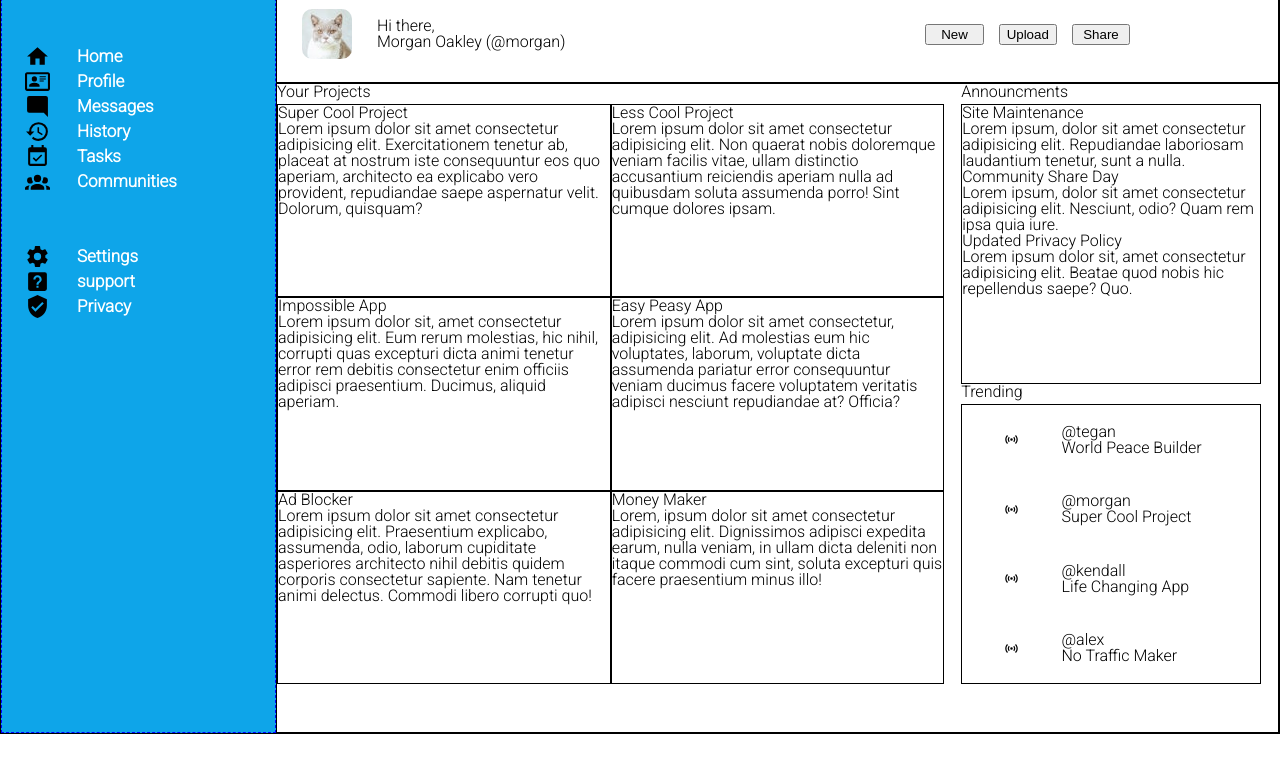
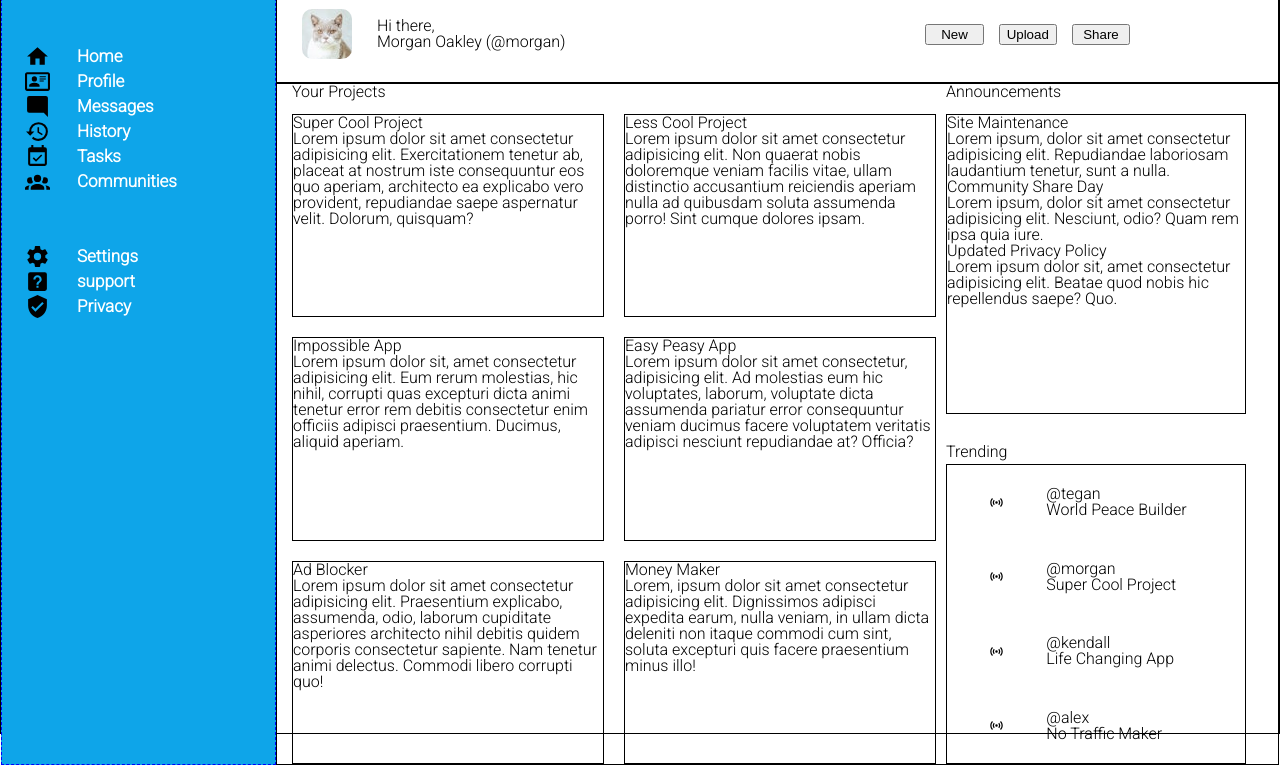
Before and after one commit to ealvara6/admin-dashboard, a plain HTML site: page index.html in a window 1280 px wide. Shown: the part 68-833 px from the top of the page. Before the commit the page ends 802 px from the top, so only its background shows below. Drawn offline with Linux system fonts and the light colour scheme.

Commit message:
Create dynamics columns for cards section

```diff
--- a/index.html
+++ b/index.html
@@ -89,8 +89,9 @@
             </div>
         </div>
         <div class="main-content">
+            <div>Your Projects</div>
+            <div>Announcements</div>
             <div class="cards">
-                <div>Your Projects</div>
                 <div class="card">
                     <div>Super Cool Project</div>
                     <div>Lorem ipsum dolor sit amet consectetur adipisicing elit. Exercitationem tenetur ab, placeat at nostrum iste consequuntur eos quo aperiam, architecto ea explicabo vero provident, repudiandae saepe aspernatur velit. Dolorum, quisquam?</div>
@@ -116,8 +117,7 @@
                     <div>Lorem, ipsum dolor sit amet consectetur adipisicing elit. Dignissimos adipisci expedita earum, nulla veniam, in ullam dicta deleniti non itaque commodi cum sint, soluta excepturi quis facere praesentium minus illo!</div>
                 </div>
             </div>
-            <div class="announcments">
-                <div>Announcments</div>
+            <div class="announcements">
                 <div>
                     <div>
                         <div>Site Maintenance</div>
--- a/styles.css
+++ b/styles.css
@@ -151,6 +151,7 @@ body {
 }
 .main-content {
     border: 1px black solid;
+    padding-left: 15px;
 }
 
 .header {
@@ -247,7 +248,13 @@ body {
 .main-content {
     display: grid;
     grid-template-columns: 2fr 1fr;
-    grid-template-rows: 300px 300px;
+    grid-template-rows: 20px 1fr 1fr;
+    gap: 10px;
+}
+
+.main-content .headers {
+    grid-row: 1;
+    grid-column: 1 / -1;
 }
 
 .card {
@@ -257,26 +264,31 @@ body {
 
 .cards {
     display: grid;
-    grid-template-columns: 1fr 1fr;
-    grid-template-rows: 20px repeat(3, 1fr);
-    grid-row: 1 / -1;
+    gap: 20px;
+    grid-template-columns: repeat(auto-fit, minmax(300px, 1fr));
+    grid-template-rows: repeat(3, 1fr);
+    grid-row: 2 / -1;
 }
 
-.cards :nth-child(1) {
+/* .cards :nth-child(1) {
     grid-column: 1 / 3;
     justify-self: start;
+} */
+
+.announcements, .trending {
+    display: grid;
+    grid-template-columns: 300px;
+    grid-template-rows: 20px minmax(100px, 300px);
+    grid-column: 2 / 4;
+    grid-row: 2;
+    /* justify-self: center; */
 }
 
-.announcments, .trending {
-    display: grid;
-    grid-template-columns: 300px;
-    grid-template-rows: 20px 1fr;
-    grid-column: 2 / 4;
-    grid-row: 1;
-    justify-self: center;
+.announcements {
+    grid-template-rows: minmax(100px, 300px);
 }
 
-.announcments > :nth-child(2) , .trending > :nth-child(2) {
+.announcements > :first-child , .trending > :nth-child(2) {
     border: 1px solid black;
 }
 
@@ -288,7 +300,7 @@ body {
 
 .trending {
     grid-column: 2 / 4;
-    grid-row: 2;
+    grid-row: 3;
 }
 
 .trending-profile {
```
